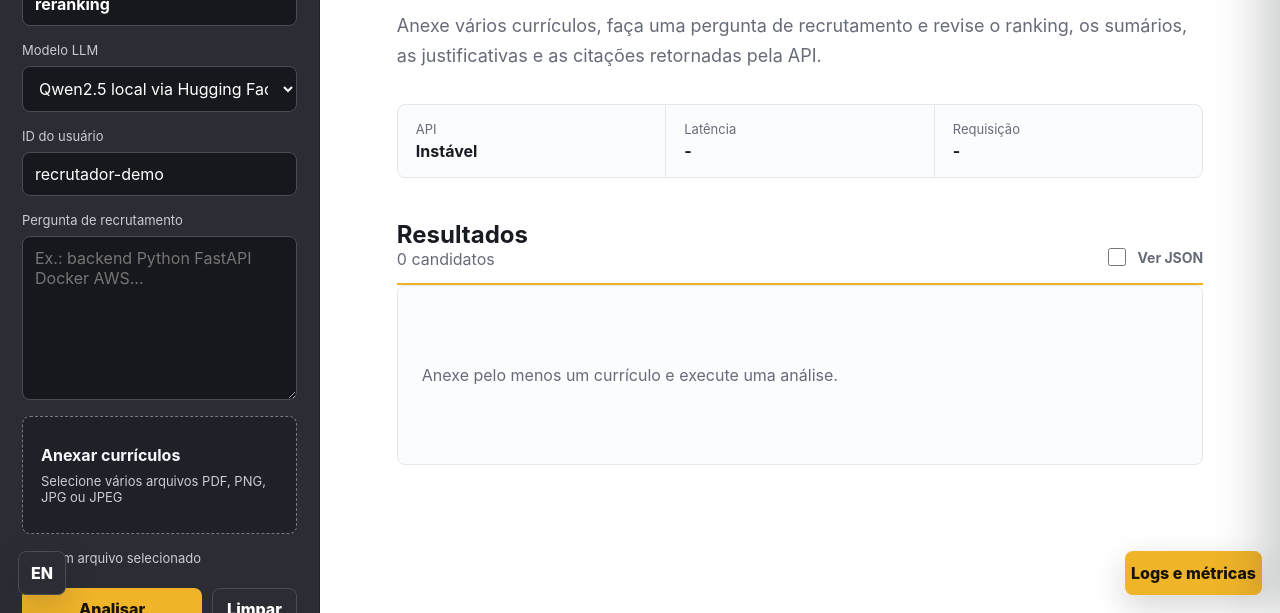
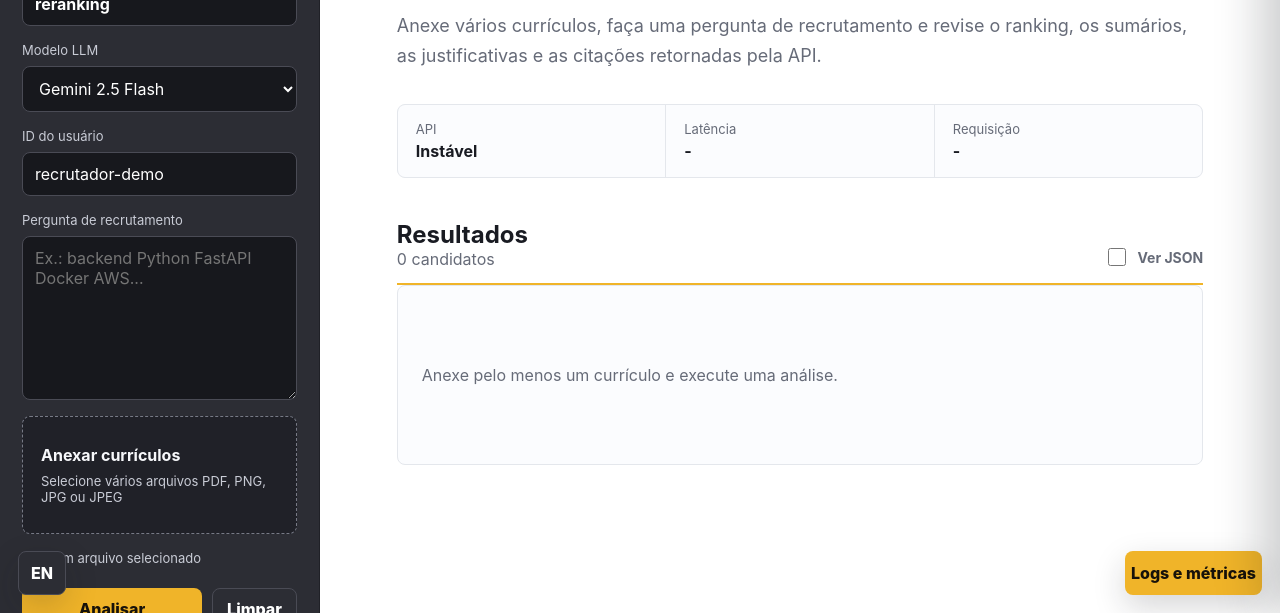
Before and after one commit to leandrolrs18/resume-analyzer, a plain HTML site: page app/static/index.html in a window 1280 px wide. Shown: the part 187-800 px from the top of the page. Drawn offline with Linux system fonts and the light colour scheme; no server answers.

```diff
--- a/app/static/index.html
+++ b/app/static/index.html
@@ -25,7 +25,7 @@
           <span data-i18n="llmModel">Modelo LLM</span>
           <select name="llmProvider">
             <option value="local">Qwen2.5 local via Hugging Face</option>
-            <option value="gemini">Gemini 2.5 Flash</option>
+            <option value="gemini" selected>Gemini 2.5 Flash</option>
           </select>
         </label>
 
```
